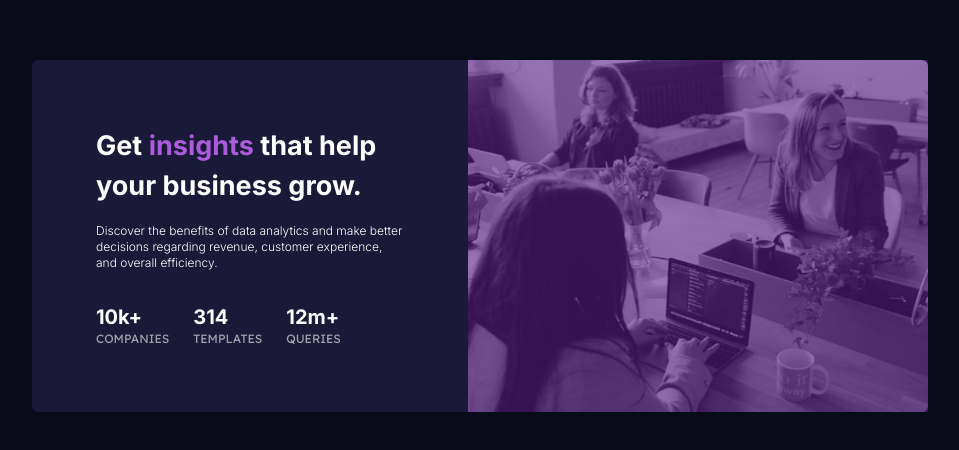
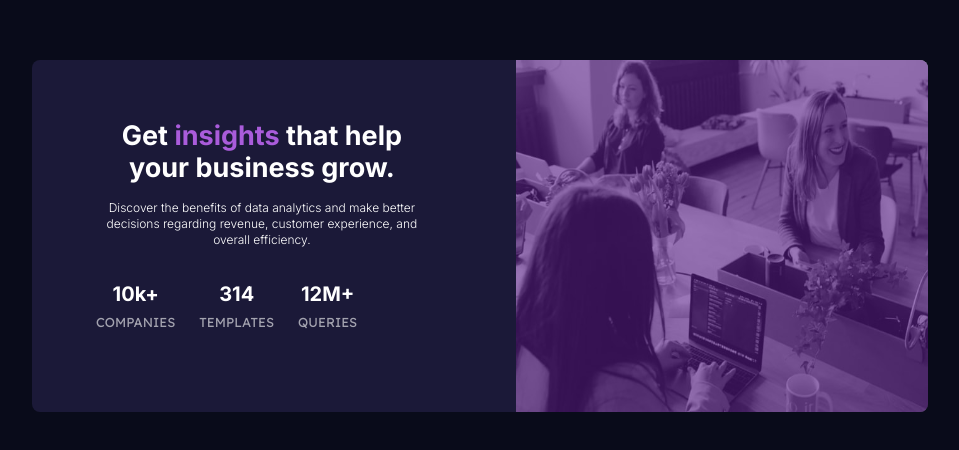
Before and after one commit to prakharseth/stats-preview-card-component, a plain HTML site: page index.html in a window 1280 px wide. Shown: the part 164-614 px from the top of the page, without its empty margins (160-1119 px from the left). Drawn offline with nearby package versions, Linux system fonts and the light colour scheme.

Commit message:
Update index.html

```diff
--- a/index.html
+++ b/index.html
@@ -2,25 +2,24 @@
 <html lang="en">
 
 <head>
-    <meta charset="UTF-8">
-    <meta name="viewport" content="width=device-width, initial-scale=1.0">
-    <!-- displays site properly based on user's device -->
+    <meta charset="UTF-8" />
+    <meta name="viewport" content="width=device-width, initial-scale=1.0" />
 
-    <link rel="icon" type="image/png" sizes="32x32" href="./images/favicon-32x32.jpg">
-    <link href="https://fonts.googleapis.com/css2?family=Inter:wght@300;700&family=Lexend+Deca&display=swap" rel="stylesheet">
+    <link rel="icon" type="image/png" sizes="32x32" href="./images/favicon-32x32.jpg" />
+    <link href="https://fonts.googleapis.com/css2?family=Inter:wght@300;700&family=Lexend+Deca&display=swap" rel="stylesheet" />
+    <link rel="stylesheet" href="./tailwind/output.css" />
     <script src="https://cdn.tailwindcss.com"></script>
-    <link href=”./output.css” rel=”stylesheet”>
     <title>Stats preview card component</title>
 
-    <!-- Feel free to remove these styles or customise in your own stylesheet 👍 -->
     <style>
         body {
             font-family: Inter;
         }
 
-        .font {
+        .fontt {
             font-family: Lexend Deca;
             font-size: small;
+            font-weight: normal;
             color: hsla(0, 0%, 100%, 0.6);
         }
 
@@ -39,34 +38,49 @@
     </style>
 </head>
 
-<body class="bg-[#090b1a] text-white h-screen font-Inter flex justify-center items-center">
-    <div class="bg-[#1b1938] w-[56rem] h-[22rem] flex items-center  justify-center rounded-[.4rem]">
-        <div class="">
-            <div class="mx-16">
-                <div class="text-[27px] font-bold mb-4"> Get
-                    <span class="text-[#aa5cdb]">insights</span> that help your business grow.
+<body class="bg-[#090b1a] text-white flex sm:flex-row flex-col  justify-center items-center h-screen">
+    <!-- CARD -->
+    <div class="bg-[#1b1938] sm:w-[56rem] sm:h-[22rem] sm:flex-row w-[20.5rem] flex flex-col justify-center items-center rounded-lg gap-6">
+
+
+        <!-- Image-Box -->
+        <div class="sm:order-2 relative w-full sm:h-full h-62">
+            <!-- Image Overlay -->
+            <div class="sm:rounded-r-lg sm:rounded-none absolute bg-purple-900 w-full h-full opacity-60 rounded-t-lg"></div>
+
+            <!-- Image -->
+            <div class="sm:w-full sm:h-full w-[20.5rem]">
+                <img class="sm:rounded-r-lg  sm:rounded-none w-full h-full rounded-t-lg" src="images/image-header-mobile.jpg " alt=" Women working in office" />
+            </div>
+        </div>
+
+        <!-- Text -->
+        <div class="sm:order-1 sm:mx-16 sm:gap-0 text-center flex flex-col gap-4">
+
+            <!-- Heading -->
+            <div class="sm:mb-4 sm:px-0 sm:leading-0 text-[27px] font-bold px-6 leading-8">
+                Get <span class="text-[#aa5cdb]">insights</span> that help your business grow.
+            </div>
+
+            <!-- Discription-->
+            <div class="sm:text-xs sm:mb-8 sm:px-0 text-[.9rem] px-9 mb-3">
+                Discover the benefits of data analytics and make better decisions regarding revenue, customer experience, and overall efficiency.
+            </div>
+
+            <!-- Footer -->
+            <div class="sm:flex-row sm:gap-6 text-xl font-bold flex flex-col mb-4 gap-2">
+                <div class="flex flex-col">
+                    <span>10k+</span> <span class="fontt ">COMPANIES</span>
                 </div>
-
-                <div class=" text-[#ffffff] text-xs mb-8">Discover the benefits of data analytics and make better decisions regarding revenue, customer experience, and overall efficiency.</div>
-
-                <div class=" w-full text-xl flex font-bold gap-6">
-                    <div class="flex flex-col">10k+ <span class="font font-light text-xs">COMPANIES</span> </div>
-                    <div class="flex flex-col ">314 <span class="font font-light text-xs">TEMPLATES</span></div>
-                    <div class="flex flex-col ">12m+ <span class="font font-light text-xs">QUERIES</span></div>
+                <div class="flex flex-col">
+                    <span>314</span> <span class="fontt">TEMPLATES</span>
+                </div>
+                <div class="flex flex-col">
+                    <span>12M+</span> <span class="fontt">QUERIES</span>
                 </div>
             </div>
         </div>
-        <!-- bg-[#aa5cdb] -->
-        <div class=" relative w-full h-full   ">
-
-            <div class="absolute  w-full h-full bg-purple-900 opacity-60">
-            </div>
-            <img class="w-full h-full  rounded-r-[.4rem] " src=" images/image-header-desktop.jpg " alt="Women working in Office ">
-
-
-        </div>
     </div>
-
 </body>
 
 </html>
```
